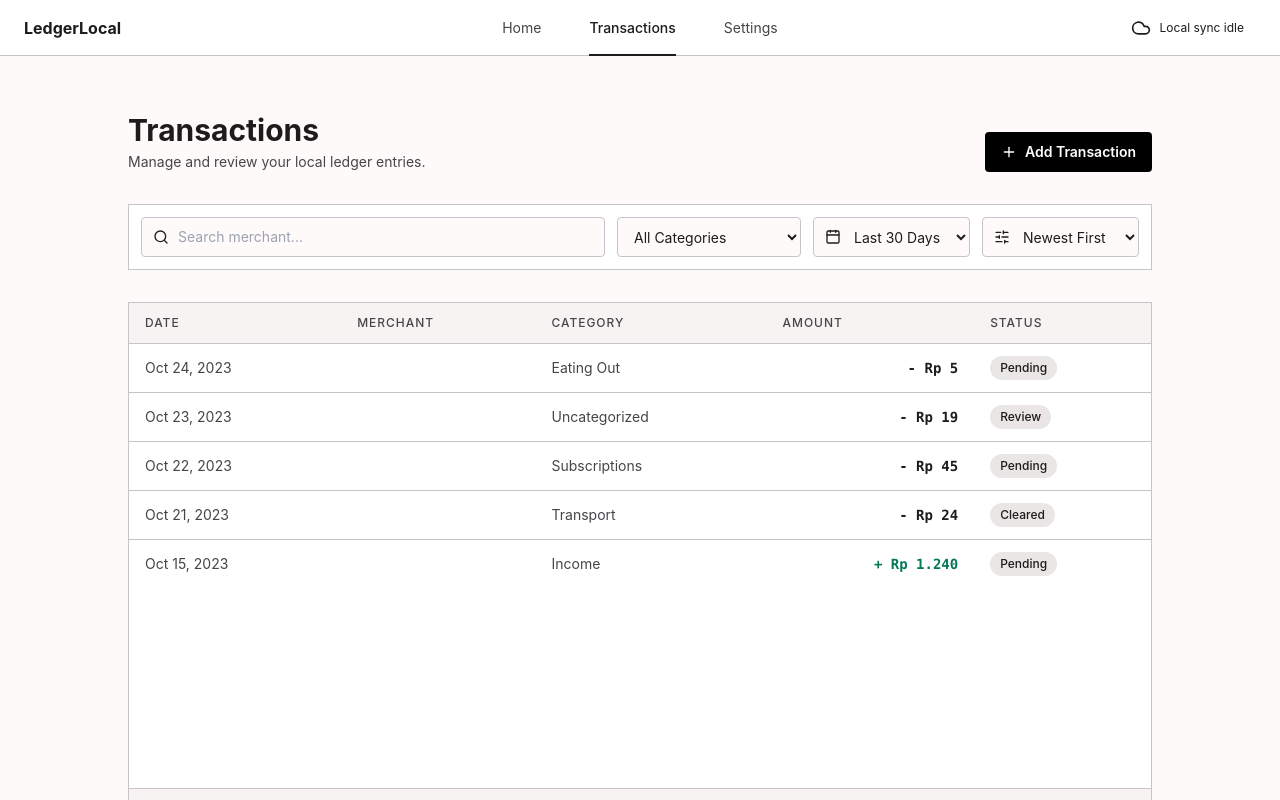
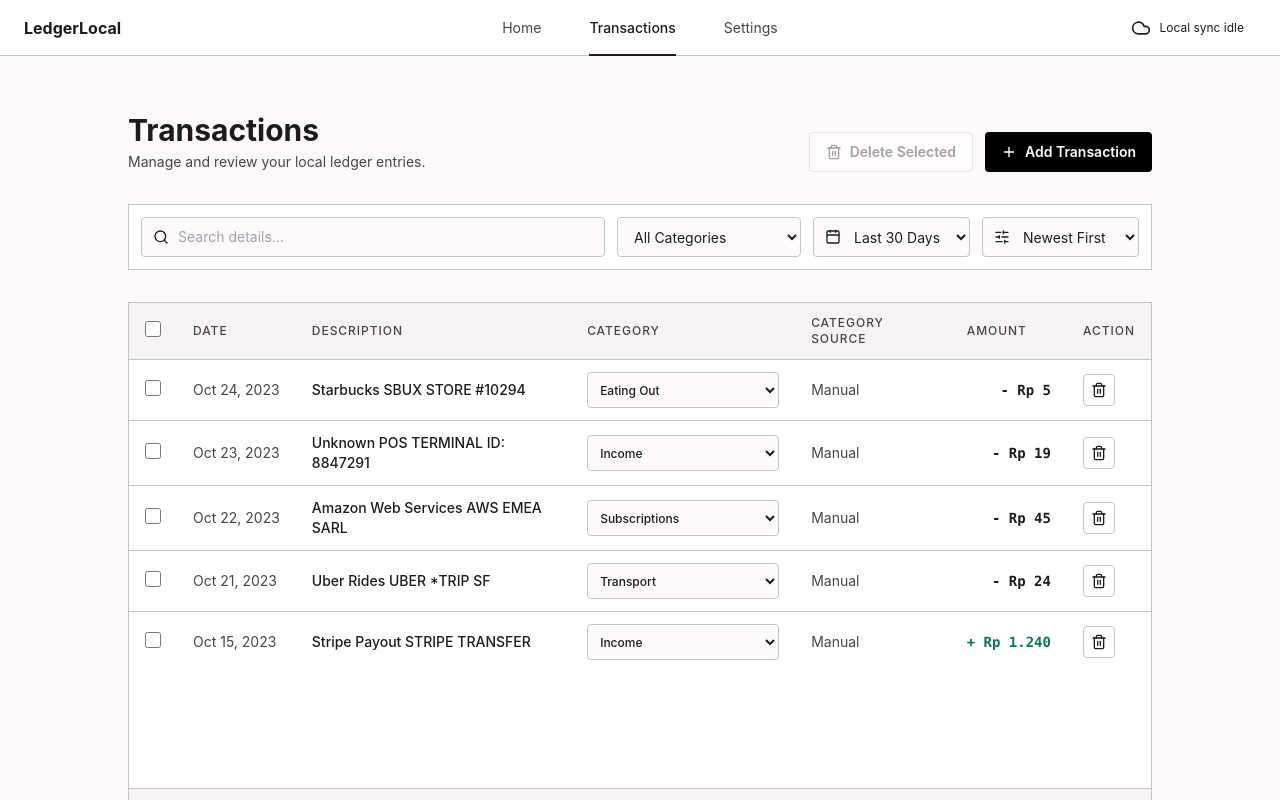
Before and after one commit to willsusanto/spend-lens, a Next.js app: page /transactions in a window 1280 px wide. Built offline with nearby package versions, Linux system fonts and the light colour scheme.

Commit message:
feat(finance): add pagination, draft categories, and delete to transactions review

```diff
--- a/src/features/finance/components/transactions-review.tsx
+++ b/src/features/finance/components/transactions-review.tsx
@@ -7,8 +7,9 @@ import {
   Plus,
   Search,
   SlidersHorizontal,
+  Trash2,
 } from 'lucide-react';
-import { FormEvent, useMemo, useState } from 'react';
+import { FormEvent, useEffect, useMemo, useState } from 'react';
 
 import { PageContainer, PageHeader } from '@/components/layouts/page';
 import {
@@ -22,16 +23,17 @@ import {
   DialogTrigger,
 } from '@/components/ui/dialog';
 import { FinanceAppShell } from '@/features/finance/components/finance-app-shell';
-import {
-  categories,
-  formatSignedCurrency,
-  TransactionStatus,
-} from '@/features/finance/data';
+import { categories, formatSignedCurrency } from '@/features/finance/data';
 import { useFinanceData } from '@/features/finance/use-finance-data';
 import { cn } from '@/utils/cn';
 
 type DateRange = 'all' | '30' | '90';
 type SortKey = 'newest' | 'oldest' | 'amount-high' | 'amount-low';
+
+const pageSizeOptions = [10, 30, 60] as const;
+const transactionCategories = categories.filter(
+  (category) => category !== 'Uncategorized',
+);
 
 const getTimestamp = (date: string) => {
   const parsed = new Date(date).getTime();
@@ -39,21 +41,42 @@ const getTimestamp = (date: string) => {
   return Number.isNaN(parsed) ? 0 : parsed;
 };
 
-const getStatusLabel = (status: TransactionStatus) => {
-  if (status === 'Approved') {
-    return 'Cleared';
+const getCategorySourceLabel = (
+  source: 'ollama' | 'manual' | undefined,
+  hasDraft: boolean,
+) => {
+  if (hasDraft || source === 'manual') {
+    return 'Manual';
   }
 
-  return status;
+  return source === 'ollama' ? 'AI' : 'Manual';
 };
 
 export const TransactionsReview = () => {
-  const { addTransaction, transactions } = useFinanceData();
+  const {
+    addTransaction,
+    deleteTransactions,
+    draftTransactionCategories,
+    transactions,
+    updateTransactionCategory,
+  } = useFinanceData();
   const [query, setQuery] = useState('');
   const [categoryFilter, setCategoryFilter] = useState('All');
   const [dateRange, setDateRange] = useState<DateRange>('30');
   const [sortKey, setSortKey] = useState<SortKey>('newest');
+  const [page, setPage] = useState(1);
+  const [pageSize, setPageSize] =
+    useState<(typeof pageSizeOptions)[number]>(10);
   const [dialogOpen, setDialogOpen] = useState(false);
+  const [deleteDialogOpen, setDeleteDialogOpen] = useState(false);
+  const [pendingDeleteIds, setPendingDeleteIds] = useState<string[]>([]);
+  const [selectedTransactionIds, setSelectedTransactionIds] = useState<
+    string[]
+  >([]);
+
+  useEffect(() => {
+    setPage(1);
+  }, [categoryFilter, dateRange, pageSize, query, sortKey]);
 
   const filteredTransactions = useMemo(() => {
     const normalizedQuery = query.trim().toLowerCase();
@@ -68,13 +91,13 @@ export const TransactionsReview = () => {
 
     return transactions
       .filter((transaction) => {
+        const category =
+          draftTransactionCategories[transaction.id] ?? transaction.category;
         const matchesQuery =
           !normalizedQuery ||
-          `${transaction.merchant} ${transaction.description}`
-            .toLowerCase()
-            .includes(normalizedQuery);
+          transaction.description.toLowerCase().includes(normalizedQuery);
         const matchesCategory =
-          categoryFilter === 'All' || transaction.category === categoryFilter;
+          categoryFilter === 'All' || category === categoryFilter;
         const timestamp = getTimestamp(transaction.date);
         const matchesDate =
           dateRange === 'all' ||
@@ -97,9 +120,75 @@ export const TransactionsReview = () => {
 
         return getTimestamp(right.date) - getTimestamp(left.date);
       });
-  }, [categoryFilter, dateRange, query, sortKey, transactions]);
+  }, [
+    categoryFilter,
+    dateRange,
+    draftTransactionCategories,
+    query,
+    sortKey,
+    transactions,
+  ]);
 
-  const visibleTransactions = filteredTransactions.slice(0, 8);
+  const pageCount = Math.max(
+    1,
+    Math.ceil(filteredTransactions.length / pageSize),
+  );
+
+  useEffect(() => {
+    if (page > pageCount) {
+      setPage(pageCount);
+    }
+  }, [page, pageCount]);
+
+  const visibleTransactions = filteredTransactions.slice(
+    (page - 1) * pageSize,
+    page * pageSize,
+  );
+  const visibleTransactionIds = visibleTransactions.map(
+    (transaction) => transaction.id,
+  );
+  const selectedVisibleIds = visibleTransactionIds.filter((id) =>
+    selectedTransactionIds.includes(id),
+  );
+  const allVisibleSelected =
+    visibleTransactionIds.length > 0 &&
+    selectedVisibleIds.length === visibleTransactionIds.length;
+
+  const openDeleteDialog = (ids: string[]) => {
+    setPendingDeleteIds(ids);
+    setDeleteDialogOpen(true);
+  };
+
+  const confirmDelete = () => {
+    deleteTransactions(pendingDeleteIds);
+    setSelectedTransactionIds((current) =>
+      current.filter((id) => !pendingDeleteIds.includes(id)),
+    );
+    setPendingDeleteIds([]);
+    setDeleteDialogOpen(false);
+  };
+
+  const updateDraftCategory = (id: string, category: string) => {
+    updateTransactionCategory(id, category);
+  };
+
+  const toggleTransactionSelection = (id: string) => {
+    setSelectedTransactionIds((current) =>
+      current.includes(id)
+        ? current.filter((selectedId) => selectedId !== id)
+        : [...current, id],
+    );
+  };
+
+  const toggleVisibleSelection = () => {
+    setSelectedTransactionIds((current) => {
+      if (allVisibleSelected) {
+        return current.filter((id) => !visibleTransactionIds.includes(id));
+      }
+
+      return Array.from(new Set([...current, ...visibleTransactionIds]));
+    });
+  };
 
   const addManualTransaction = (event: FormEvent<HTMLFormElement>) => {
     event.preventDefault();
@@ -110,8 +199,7 @@ export const TransactionsReview = () => {
 
     addTransaction({
       date: String(data.get('date')),
-      merchant: String(data.get('merchant')),
-      description: String(data.get('description') ?? ''),
+      description: String(data.get('details')),
       category: String(data.get('category')),
       amount: type === 'expense' ? -Math.abs(amount) : Math.abs(amount),
     });
@@ -127,6 +215,16 @@ export const TransactionsReview = () => {
           title="Transactions"
           description="Manage and review your local ledger entries."
           actions={
+            <>
+              <button
+                type="button"
+                className="inline-flex min-h-10 items-center justify-center gap-2 rounded border border-[hsl(var(--outline-variant))] bg-[hsl(var(--surface-lowest))] px-4 text-sm font-semibold transition-colors hover:bg-[hsl(var(--surface-low))] disabled:opacity-40"
+                disabled={selectedTransactionIds.length === 0}
+                onClick={() => openDeleteDialog(selectedTransactionIds)}
+              >
+                <Trash2 className="size-4" aria-hidden="true" />
+                Delete Selected
+              </button>
               <Dialog open={dialogOpen} onOpenChange={setDialogOpen}>
                 <DialogTrigger asChild>
                   <button
@@ -172,17 +270,10 @@ export const TransactionsReview = () => {
                       </label>
                     </div>
                     <label className="grid gap-2 text-sm font-medium">
-                    Merchant
+                      Description
                       <input
                         required
-                      name="merchant"
-                      className="min-h-10 rounded border border-[hsl(var(--outline-variant))] bg-[hsl(var(--surface))] px-3 text-sm"
-                    />
-                  </label>
-                  <label className="grid gap-2 text-sm font-medium">
-                    Description
-                    <input
-                      name="description"
+                        name="details"
                         className="min-h-10 rounded border border-[hsl(var(--outline-variant))] bg-[hsl(var(--surface))] px-3 text-sm"
                       />
                     </label>
@@ -194,7 +285,7 @@ export const TransactionsReview = () => {
                           name="category"
                           className="min-h-10 rounded border border-[hsl(var(--outline-variant))] bg-[hsl(var(--surface))] px-3 text-sm"
                         >
-                        {categories.map((category) => (
+                          {transactionCategories.map((category) => (
                             <option key={category} value={category}>
                               {category}
                             </option>
@@ -234,6 +325,42 @@ export const TransactionsReview = () => {
                   </DialogFooter>
                 </DialogContent>
               </Dialog>
+              <Dialog
+                open={deleteDialogOpen}
+                onOpenChange={setDeleteDialogOpen}
+              >
+                <DialogContent className="rounded border-[hsl(var(--outline-variant))] bg-[hsl(var(--surface-lowest))]">
+                  <DialogHeader>
+                    <DialogTitle>Delete Transaction</DialogTitle>
+                    <DialogDescription>
+                      Delete {pendingDeleteIds.length}{' '}
+                      {pendingDeleteIds.length === 1
+                        ? 'transaction'
+                        : 'transactions'}
+                      ? This cannot be undone.
+                    </DialogDescription>
+                  </DialogHeader>
+                  <DialogFooter>
+                    <DialogClose asChild>
+                      <button
+                        type="button"
+                        className="min-h-10 rounded border border-[hsl(var(--outline-variant))] px-4 text-sm font-medium"
+                      >
+                        Cancel
+                      </button>
+                    </DialogClose>
+                    <button
+                      type="button"
+                      className="inline-flex min-h-10 items-center justify-center gap-2 rounded bg-destructive px-4 text-sm font-semibold text-destructive-foreground"
+                      onClick={confirmDelete}
+                    >
+                      <Trash2 className="size-4" aria-hidden="true" />
+                      Delete
+                    </button>
+                  </DialogFooter>
+                </DialogContent>
+              </Dialog>
+            </>
           }
         />
 
@@ -243,10 +370,10 @@ export const TransactionsReview = () => {
               className="absolute left-3 top-1/2 size-4 -translate-y-1/2"
               aria-hidden="true"
             />
-            <span className="sr-only">Search merchant</span>
+            <span className="sr-only">Search transaction details</span>
             <input
               className="min-h-10 w-full rounded border border-[hsl(var(--outline-variant))] bg-[hsl(var(--surface))] pl-9 pr-3 text-sm"
-              placeholder="Search merchant..."
+              placeholder="Search details..."
               type="search"
               value={query}
               onChange={(event) => setQuery(event.target.value)}
@@ -305,12 +432,27 @@ export const TransactionsReview = () => {
 
         <section className="flex min-h-[34rem] flex-col overflow-clip border border-[hsl(var(--outline-variant))] bg-[hsl(var(--surface-lowest))]">
           <div className="min-h-0 flex-1 overflow-auto">
-            <table className="w-full min-w-[48rem] border-collapse text-left text-sm">
+            <table className="w-full min-w-[62rem] border-collapse text-left text-sm">
               <caption className="sr-only">Transactions list</caption>
               <thead className="bg-[hsl(var(--surface-low))]">
                 <tr className="border-b border-[hsl(var(--outline-variant))]">
-                  {['Date', 'Merchant', 'Category', 'Amount', 'Status'].map(
-                    (header) => (
+                  <th scope="col" className="w-12 px-4 py-3">
+                    <input
+                      type="checkbox"
+                      className="size-4 rounded border-[hsl(var(--outline-variant))]"
+                      aria-label="Select visible transactions"
+                      checked={allVisibleSelected}
+                      onChange={toggleVisibleSelection}
+                    />
+                  </th>
+                  {[
+                    'Date',
+                    'Description',
+                    'Category',
+                    'Category Source',
+                    'Amount',
+                    'Action',
+                  ].map((header) => (
                     <th
                       key={header}
                       scope="col"
@@ -318,24 +460,73 @@ export const TransactionsReview = () => {
                     >
                       {header}
                     </th>
-                    ),
-                  )}
+                  ))}
                 </tr>
               </thead>
               <tbody>
-                {visibleTransactions.map((transaction) => (
+                {visibleTransactions.map((transaction) => {
+                  const selected = selectedTransactionIds.includes(
+                    transaction.id,
+                  );
+                  const category =
+                    draftTransactionCategories[transaction.id] ??
+                    transaction.category;
+                  const categorySourceLabel = getCategorySourceLabel(
+                    transaction.categorizationSource,
+                    Boolean(draftTransactionCategories[transaction.id]),
+                  );
+
+                  return (
                     <tr
                       key={`${transaction.id}-${transaction.date}`}
                       className="border-b border-[hsl(var(--outline-variant))] last:border-b-0"
                     >
+                      <td className="px-4 py-3">
+                        <input
+                          type="checkbox"
+                          className="size-4 rounded border-[hsl(var(--outline-variant))]"
+                          aria-label={`Select ${transaction.description}`}
+                          checked={selected}
+                          onChange={() =>
+                            toggleTransactionSelection(transaction.id)
+                          }
+                        />
+                      </td>
                       <td className="whitespace-nowrap px-4 py-3 text-[hsl(var(--on-surface-variant))]">
                         {transaction.date}
                       </td>
                       <th scope="row" className="px-4 py-3 font-medium">
-                      {transaction.merchant}
+                        {transaction.description}
                       </th>
+                      <td className="px-4 py-3">
+                        <label>
+                          <span className="sr-only">
+                            Category for {transaction.description}
+                          </span>
+                          <select
+                            className={cn(
+                              'min-h-9 w-48 rounded border border-[hsl(var(--outline-variant))] bg-[hsl(var(--background))] px-2 text-xs font-medium',
+                              draftTransactionCategories[transaction.id] &&
+                                'border-primary bg-[hsl(var(--surface-low))]',
+                            )}
+                            value={category}
+                            onChange={(event) =>
+                              updateDraftCategory(
+                                transaction.id,
+                                event.target.value,
+                              )
+                            }
+                          >
+                            {transactionCategories.map((item) => (
+                              <option key={item} value={item}>
+                                {item}
+                              </option>
+                            ))}
+                          </select>
+                        </label>
+                      </td>
                       <td className="px-4 py-3 text-[hsl(var(--on-surface-variant))]">
-                      {transaction.category}
+                        {categorySourceLabel}
                       </td>
                       <td
                         className={cn(
@@ -347,32 +538,71 @@ export const TransactionsReview = () => {
                         {formatSignedCurrency(transaction.amount)}
                       </td>
                       <td className="px-4 py-3">
-                      <span className="inline-flex rounded-full bg-[hsl(var(--surface-high))] px-2.5 py-1 text-xs font-medium">
-                        {getStatusLabel(transaction.status)}
+                        <button
+                          type="button"
+                          className="grid min-h-8 min-w-8 place-items-center rounded border border-[hsl(var(--outline-variant))] transition-colors hover:bg-[hsl(var(--surface-low))]"
+                          onClick={() => openDeleteDialog([transaction.id])}
+                        >
+                          <Trash2 className="size-4" aria-hidden="true" />
+                          <span className="sr-only">
+                            Delete {transaction.description}
                           </span>
+                        </button>
                       </td>
                     </tr>
-                ))}
+                  );
+                })}
               </tbody>
             </table>
           </div>
-          <footer className="flex shrink-0 items-center justify-between border-t border-[hsl(var(--outline-variant))] bg-[hsl(var(--surface-low))] px-4 py-3 text-xs text-[hsl(var(--on-surface-variant))]">
+          <footer className="flex shrink-0 flex-col gap-3 border-t border-[hsl(var(--outline-variant))] bg-[hsl(var(--surface-low))] px-4 py-3 text-xs text-[hsl(var(--on-surface-variant))] sm:flex-row sm:items-center sm:justify-between">
             <span>
               Showing {visibleTransactions.length} of{' '}
               {filteredTransactions.length}
+              {selectedTransactionIds.length > 0
+                ? ` - ${selectedTransactionIds.length} selected`
+                : ''}
             </span>
-            <div className="flex gap-1">
+            <div className="flex flex-wrap items-center gap-2">
+              <label className="flex items-center gap-2">
+                <span>Rows</span>
+                <select
+                  className="min-h-8 rounded border border-[hsl(var(--outline-variant))] bg-[hsl(var(--surface))] px-2 text-xs"
+                  value={pageSize}
+                  onChange={(event) =>
+                    setPageSize(
+                      Number(
+                        event.target.value,
+                      ) as (typeof pageSizeOptions)[number],
+                    )
+                  }
+                >
+                  {pageSizeOptions.map((option) => (
+                    <option key={option} value={option}>
+                      {option}
+                    </option>
+                  ))}
+                </select>
+              </label>
+              <span>
+                Page {page} of {pageCount}
+              </span>
               <button
                 type="button"
                 className="grid min-h-8 min-w-8 place-items-center rounded hover:bg-[hsl(var(--surface-high))]"
-                disabled
+                disabled={page === 1}
+                onClick={() => setPage((current) => Math.max(1, current - 1))}
               >
                 <ChevronLeft className="size-4" aria-hidden="true" />
                 <span className="sr-only">Previous page</span>
               </button>
               <button
                 type="button"
-                className="grid min-h-8 min-w-8 place-items-center rounded hover:bg-[hsl(var(--surface-high))]"
+                className="grid min-h-8 min-w-8 place-items-center rounded hover:bg-[hsl(var(--surface-high))] disabled:opacity-40"
+                disabled={page === pageCount}
+                onClick={() =>
+                  setPage((current) => Math.min(pageCount, current + 1))
+                }
               >
                 <ChevronRight className="size-4" aria-hidden="true" />
                 <span className="sr-only">Next page</span>
```
Lines whose indentation alone changed are shown as unchanged.
